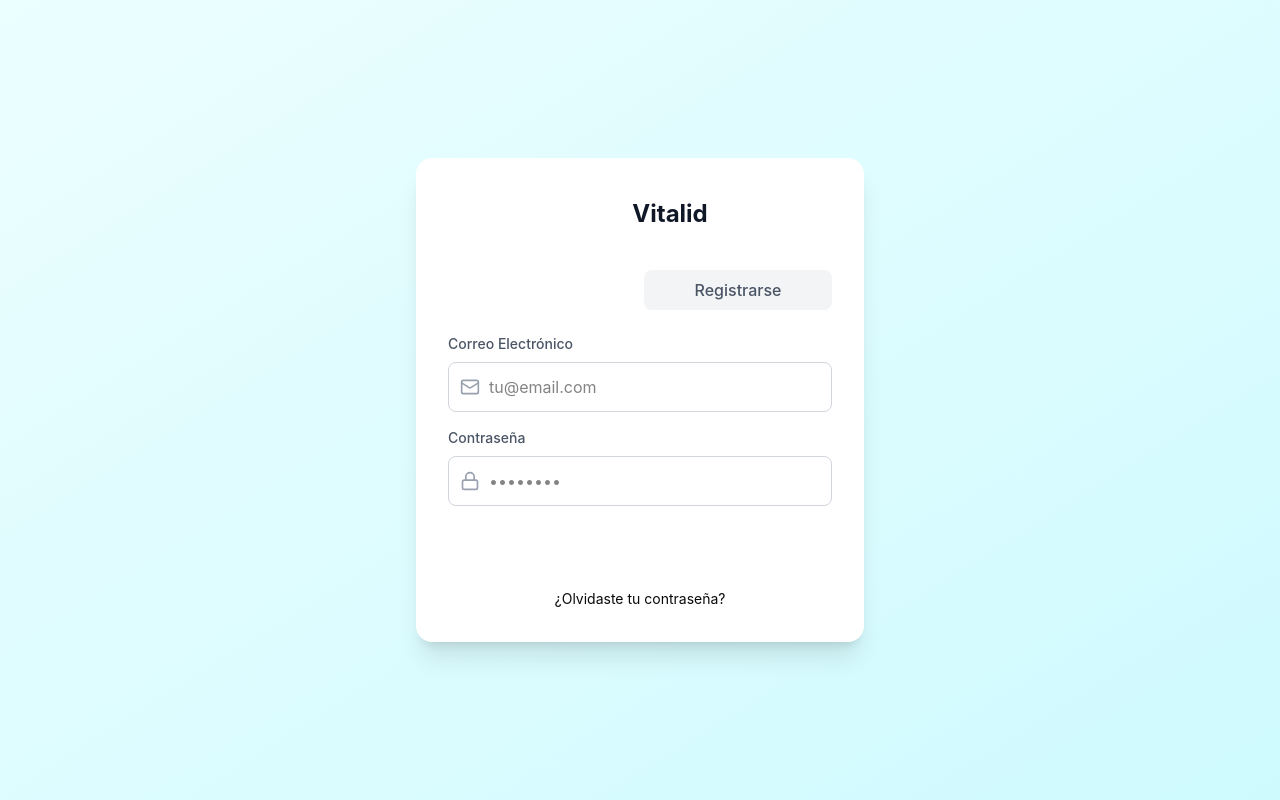
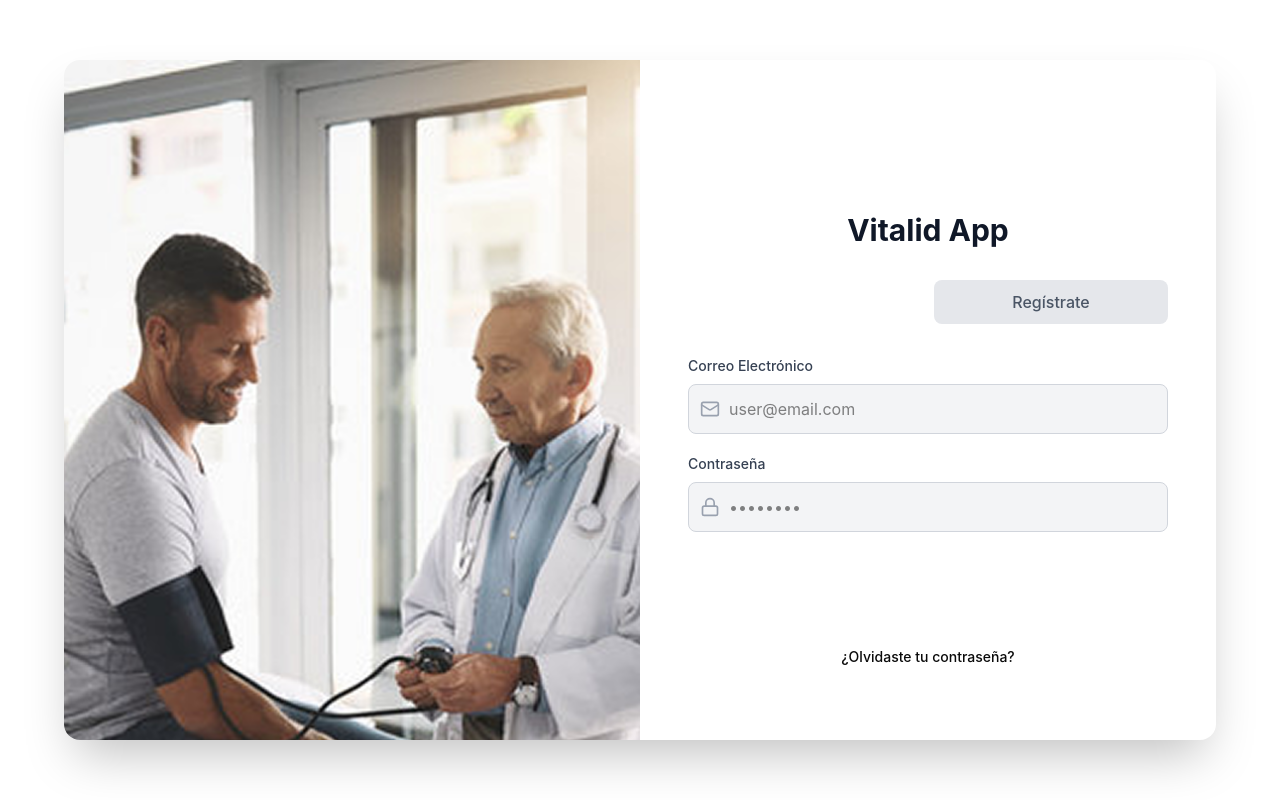
Before and after one commit to Zelxel-zx/Vitalid-app, a React (Vite) app: page / in a window 1280 px wide. Built offline with nearby package versions, Linux system fonts and the light colour scheme.

Commit message:
Detalles

```diff
--- a/src/app/App.tsx
+++ b/src/app/App.tsx
@@ -145,7 +145,7 @@
     { id: 'appointments' as View, icon: Calendar, label: 'Agendar Cita' },
     { id: 'history' as View, icon: Activity, label: 'Mis Citas' },
     { id: 'messages' as View, icon: MessageSquare, label: 'Mensajes' },
-    { id: 'profile' as View, icon: User, label: 'Perfil' }
+    { id: 'profile' as View, icon: User, label: '' }
   ];
 
   const doctorNavItems = [
@@ -153,7 +153,7 @@
     { id: 'patients' as View, icon: Users, label: 'Pacientes' },
     { id: 'appointments' as View, icon: Calendar, label: 'Citas' },
     { id: 'messages' as View, icon: MessageSquare, label: 'Mensajes' },
-    { id: 'profile' as View, icon: User, label: 'Perfil' }
+    { id: 'profile' as View, icon: User, label: '' }
   ];
 
   const navItems = userType === 'doctor' ? doctorNavItems : patientNavItems;
@@ -168,7 +168,7 @@
                 <Activity className="text-white" size={24} />
               </div>
               <div>
-                <h1 className="text-xl font-bold text-gray-900">Vitalid</h1>
+                <h1 className="text-xl font-bold text-gray-900">Vitalid App</h1>
                 <p className="text-xs text-gray-500">{userType === 'doctor' ? 'Portal Médico' : 'Portal Paciente'}</p>
               </div>
             </div>
@@ -193,7 +193,7 @@
                     className={`flex items-center gap-2 px-4 py-2 rounded-lg transition-colors ${
                       currentView === item.id
                         ? 'bg-blue-50 text-primary'
-                        : 'text-gray-600 hover:bg-gray-50'
+                        : 'text-gray-900 hover:bg-gray-50'
                     }`}
                   >
                     <Icon size={20} />
@@ -207,9 +207,10 @@
                   setUserType(null);
                   setCurrentView('home');
                 }}
-                className="px-4 py-2 text-gray-600 hover:bg-gray-50 rounded-lg transition-colors"
+                className="p-2 text-gray-600 hover:bg-gray-50 rounded-lg transition-colors"
+                title="Cerrar Sesión"
               >
-                Cerrar Sesión
+                <img src="/src/images/log out.png" alt="Cerrar Sesión" className="w-5 h-5" />
               </button>
             </nav>
           </div>
@@ -229,7 +230,7 @@
                     className={`w-full flex items-center gap-2 px-4 py-3 transition-colors ${
                       currentView === item.id
                         ? 'bg-blue-50 text-primary'
-                        : 'text-gray-600 hover:bg-gray-50'
+                        : 'text-gray-900 hover:bg-gray-50'
                     }`}
                   >
                     <Icon size={20} />
@@ -244,10 +245,10 @@
                   setCurrentView('home');
                   setMobileMenuOpen(false);
                 }}
-                className="w-full flex items-center gap-2 px-4 py-3 text-red-600 hover:bg-red-50 transition-colors"
+                className="flex items-center justify-center p-3 text-gray-600 hover:bg-gray-50 rounded-lg transition-colors"
+                title="Cerrar Sesión"
               >
-                <X size={20} />
-                <span>Cerrar Sesión</span>
+                <img src="/src/images/log out.png" alt="Cerrar Sesión" className="w-5 h-5" />
               </button>
             </nav>
           )}
@@ -442,7 +443,7 @@
                 </div>
               </div>
 
-              <button className="mt-6 w-full px-4 py-2 bg-teal-500 text-white rounded-lg hover:bg-teal-600 transition-colors">
+              <button className="mt-6 w-full px-4 py-2 bg-primary text-white rounded-lg hover:opacity-90 transition-colors">
                 Editar Perfil
               </button>
             </div>
@@ -494,7 +495,7 @@
                 </div>
               </div>
 
-              <button className="mt-6 w-full px-4 py-2 bg-teal-500 text-white rounded-lg hover:bg-teal-600 transition-colors">
+              <button className="mt-6 w-full px-4 py-2 bg-primary text-white rounded-lg hover:opacity-90 transition-colors">
                 Editar Perfil
               </button>
             </div>
--- a/src/app/components/LoginScreen.tsx
+++ b/src/app/components/LoginScreen.tsx
@@ -1,5 +1,5 @@
 import { useState } from 'react';
-import { Activity, Mail, Lock, User, Phone } from 'lucide-react';
+import { Mail, Lock, User, Phone } from 'lucide-react';
 
 interface LoginScreenProps {
   onLogin: (userType: 'patient' | 'doctor') => void;
@@ -19,49 +19,67 @@
   };
 
   return (
-    <div className="min-h-screen bg-gradient-to-br from-cyan-50 to-cyan-100 flex items-center justify-center p-4">
-      <div className="bg-white rounded-2xl shadow-xl p-8 w-full max-w-md">
-        <div className="flex items-center justify-center gap-3 mb-8">
-          <div className="w-12 h-12 bg-primary rounded-xl flex items-center justify-center">
-            <Activity className="text-white" size={28} />
-          </div>
-          <h1 className="text-2xl font-bold text-gray-900">Vitalid</h1>
+    <div className="min-h-screen bg-white flex items-center justify-center">
+      <div className="w-full max-w-6xl flex items-center shadow-2xl rounded-2xl overflow-hidden">
+        {/* Sección izquierda - Imagen */}
+        <div className="hidden lg:flex w-1/2 bg-gray-100 relative max-h-[calc(100vh-120px)]">
+          <img
+            src="/src/images/Rectangle 24.png"
+            alt="Doctor verificando paciente"
+            className="w-full h-full object-cover"
+          />
         </div>
 
-        <div className="flex gap-2 mb-6">
+        {/* Sección derecha - Formulario */}
+        <div className="w-full lg:w-1/2 bg-white p-8 lg:p-12">
+          {/* Logo */}
+          <div className="text-center mb-8">
+            <div className="flex items-center justify-center gap-3 mb-4">
+              <div className="w-16 h-16 bg-primary rounded-full flex items-center justify-center">
+                <svg className="w-10 h-10 text-white" viewBox="0 0 24 24" fill="none" stroke="currentColor">
+                  <path strokeLinecap="round" strokeLinejoin="round" strokeWidth={2} d="M12 6c-2.5 3-4 4.5-4 6.5 0 2.8 1.79 5 4 5s4-2.2 4-5c0-2-1.5-3.5-4-6.5z" />
+                  <path strokeLinecap="round" strokeLinejoin="round" strokeWidth={2} d="M8 10c1-1 2-1.5 4-1.5s3 .5 4 1.5" />
+                </svg>
+              </div>
+            </div>
+            <h1 className="text-3xl font-bold text-gray-900">Vitalid App</h1>
+          </div>
+
+          {/* Botones Login/Registro */}
+          <div className="flex gap-3 mb-8">
             <button
               onClick={() => setIsLogin(true)}
-            className={`flex-1 py-2 rounded-lg transition-colors ${
+              className={`flex-1 py-2.5 rounded-lg transition-colors font-medium ${
                 isLogin
                   ? 'bg-primary text-white'
-                : 'bg-gray-100 text-gray-600'
+                  : 'bg-gray-200 text-gray-600'
               }`}
             >
               Iniciar Sesión
             </button>
             <button
               onClick={() => setIsLogin(false)}
-            className={`flex-1 py-2 rounded-lg transition-colors ${
+              className={`flex-1 py-2.5 rounded-lg transition-colors font-medium ${
                 !isLogin
                   ? 'bg-primary text-white'
-                : 'bg-gray-100 text-gray-600'
+                  : 'bg-gray-200 text-gray-600'
               }`}
             >
-            Registrarse
+              Regístrate
             </button>
           </div>
 
-        <form onSubmit={handleSubmit} className="space-y-4">
+        <form onSubmit={handleSubmit} className="space-y-5">
           {!isLogin && (
             <div>
-              <label className="block text-sm text-gray-600 mb-2">Nombre Completo</label>
+              <label className="block text-sm font-medium text-gray-700 mb-2">Nombre Completo</label>
               <div className="relative">
                 <User className="absolute left-3 top-1/2 -translate-y-1/2 text-gray-400" size={20} />
                 <input
                   type="text"
                   value={name}
                   onChange={(e) => setName(e.target.value)}
-                  className="w-full pl-10 pr-4 py-3 border border-gray-300 rounded-lg focus:outline-none focus:border-primary"
+                  className="w-full pl-10 pr-4 py-3 bg-gray-100 border border-gray-300 rounded-lg focus:outline-none focus:border-primary focus:bg-white transition"
                   placeholder="Juan Pérez"
                   required
                 />
@@ -70,15 +88,15 @@
           )}
 
           <div>
-            <label className="block text-sm text-gray-600 mb-2">Correo Electrónico</label>
+            <label className="block text-sm font-medium text-gray-700 mb-2">Correo Electrónico</label>
             <div className="relative">
               <Mail className="absolute left-3 top-1/2 -translate-y-1/2 text-gray-400" size={20} />
               <input
                 type="email"
                 value={email}
                 onChange={(e) => setEmail(e.target.value)}
-                className="w-full pl-10 pr-4 py-3 border border-gray-300 rounded-lg focus:outline-none focus:border-primary"
-                placeholder="tu@email.com"
+                className="w-full pl-10 pr-4 py-3 bg-gray-100 border border-gray-300 rounded-lg focus:outline-none focus:border-primary focus:bg-white transition"
+                placeholder="user@email.com"
                 required
               />
             </div>
@@ -86,14 +104,14 @@
 
           {!isLogin && (
             <div>
-              <label className="block text-sm text-gray-600 mb-2">Teléfono</label>
+              <label className="block text-sm font-medium text-gray-700 mb-2">Teléfono</label>
               <div className="relative">
                 <Phone className="absolute left-3 top-1/2 -translate-y-1/2 text-gray-400" size={20} />
                 <input
                   type="tel"
                   value={phone}
                   onChange={(e) => setPhone(e.target.value)}
-                  className="w-full pl-10 pr-4 py-3 border border-gray-300 rounded-lg focus:outline-none focus:border-primary"
+                  className="w-full pl-10 pr-4 py-3 bg-gray-100 border border-gray-300 rounded-lg focus:outline-none focus:border-primary focus:bg-white transition"
                   placeholder="+1 (555) 123-4567"
                   required
                 />
@@ -102,14 +120,14 @@
           )}
 
           <div>
-            <label className="block text-sm text-gray-600 mb-2">Contraseña</label>
+            <label className="block text-sm font-medium text-gray-700 mb-2">Contraseña</label>
             <div className="relative">
               <Lock className="absolute left-3 top-1/2 -translate-y-1/2 text-gray-400" size={20} />
               <input
                 type="password"
                 value={password}
                 onChange={(e) => setPassword(e.target.value)}
-                className="w-full pl-10 pr-4 py-3 border border-gray-300 rounded-lg focus:outline-none focus:border-primary"
+                className="w-full pl-10 pr-4 py-3 bg-gray-100 border border-gray-300 rounded-lg focus:outline-none focus:border-primary focus:bg-white transition"
                 placeholder="••••••••"
                 required
               />
@@ -118,27 +136,27 @@
 
           {!isLogin && (
             <div>
-              <label className="block text-sm text-gray-600 mb-2">Tipo de Usuario</label>
-              <div className="flex gap-4">
-                <label className="flex-1 flex items-center gap-2 p-3 border border-gray-300 rounded-lg cursor-pointer hover:border-primary">
+              <label className="block text-sm font-medium text-gray-700 mb-3">Tipo de Usuario</label>
+              <div className="flex gap-3">
+                <label className="flex-1 flex items-center gap-2 p-3 border border-gray-300 rounded-lg cursor-pointer hover:border-primary transition">
                   <input
                     type="radio"
                     value="patient"
                     checked={userType === 'patient'}
                     onChange={() => setUserType('patient')}
-                    className="text-primary"
+                    className="accent-primary"
                   />
-                  <span>Paciente</span>
+                  <span className="text-gray-700">Paciente</span>
                 </label>
-                <label className="flex-1 flex items-center gap-2 p-3 border border-gray-300 rounded-lg cursor-pointer hover:border-primary">
+                <label className="flex-1 flex items-center gap-2 p-3 border border-gray-300 rounded-lg cursor-pointer hover:border-primary transition">
                   <input
                     type="radio"
                     value="doctor"
                     checked={userType === 'doctor'}
                     onChange={() => setUserType('doctor')}
-                    className="text-primary"
+                    className="accent-primary"
                   />
-                  <span>Doctor</span>
+                  <span className="text-gray-700">Doctor</span>
                 </label>
               </div>
             </div>
@@ -146,7 +164,7 @@
 
           <button
             type="submit"
-            className="w-full py-3 bg-primary text-white rounded-lg hover:opacity-90 transition-colors font-medium"
+            className="w-full py-3 bg-primary text-white rounded-lg hover:opacity-90 transition-opacity font-semibold text-lg mt-6"
           >
             {isLogin ? 'Iniciar Sesión' : 'Crear Cuenta'}
           </button>
@@ -154,12 +172,13 @@
 
         {isLogin && (
           <div className="mt-4 text-center">
-            <a href="#" className="text-sm text-primary hover:opacity-80">
+            <a href="#" className="text-sm text-primary hover:opacity-80 font-medium">
               ¿Olvidaste tu contraseña?
             </a>
           </div>
         )}
         </div>
       </div>
+    </div>
   );
 }
```
Also changed, not shown: src/images/Log out.png (added), src/images/Rectangle 24.png (added). Lines whose indentation alone changed are shown as unchanged.
